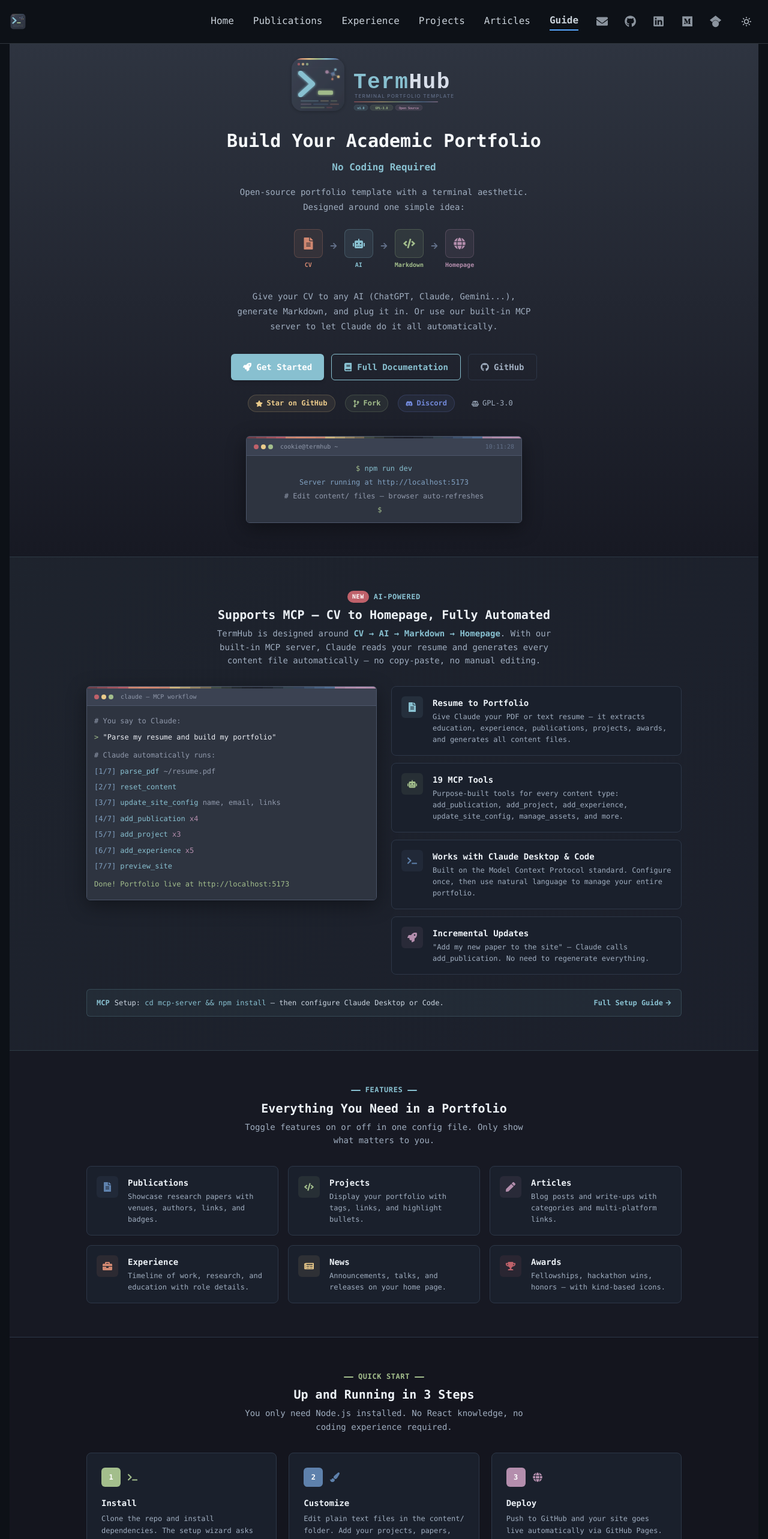
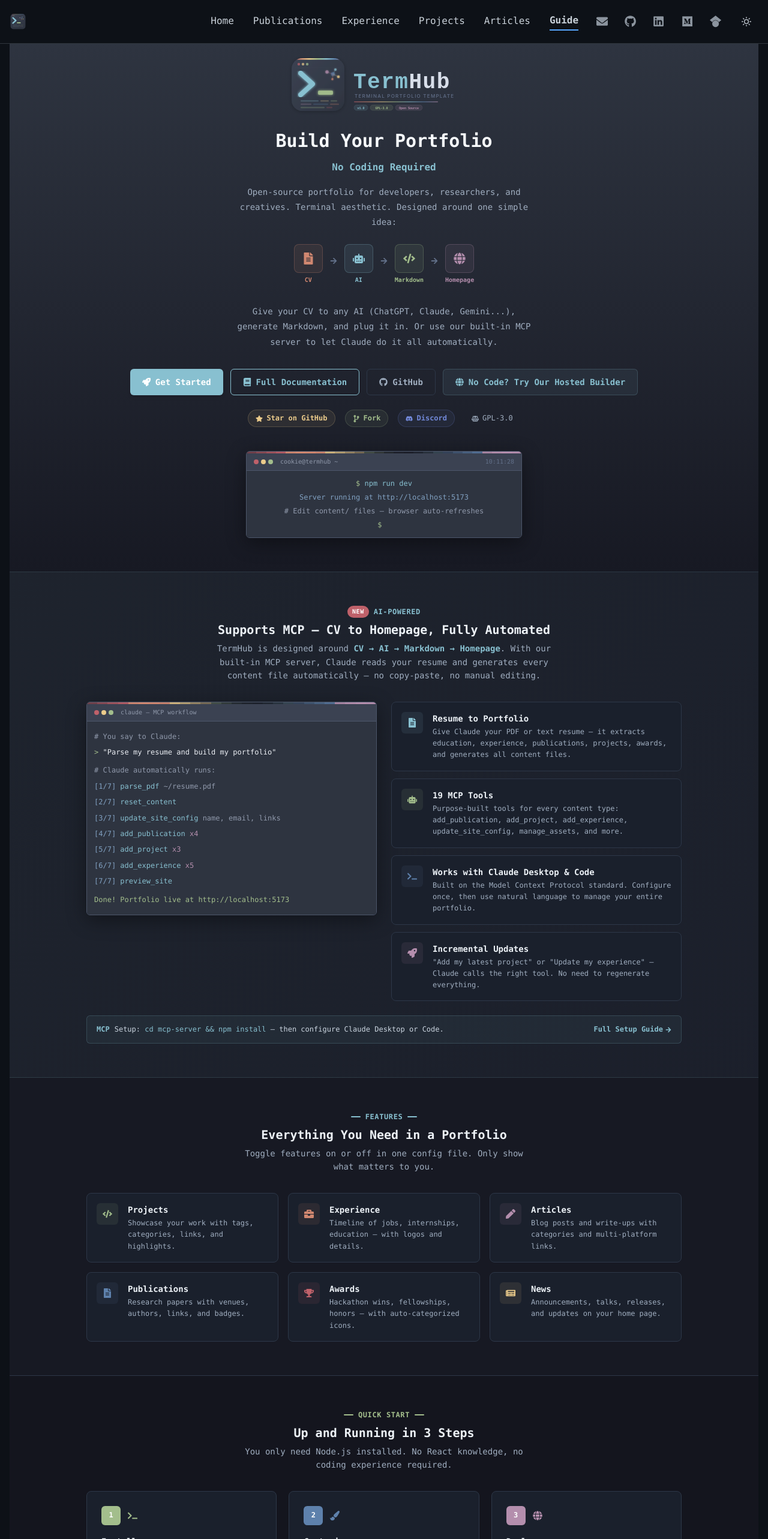
Before and after one commit to qhz991029/qhz991029.github.io, a React (Vite) app: page /guide in a window 1280 px wide. Shown: the top 2566 px of the page at 60% size. Built offline with nearby package versions, Linux system fonts and the light colour scheme.

Commit message:
add official webpage

```diff
--- a/src/components/GuideDocs.tsx
+++ b/src/components/GuideDocs.tsx
@@ -9,7 +9,7 @@
   FaLaptopCode, FaPenFancy, FaBriefcase, FaFlask, FaBullhorn,
   FaUser, FaImage, FaTerminal, FaCloudUploadAlt, FaQuestionCircle,
   FaChevronDown, FaArrowLeft, FaFolder, FaFile, FaCode,
-  FaLightbulb, FaRobot,
+  FaLightbulb, FaRobot, FaGlobe,
 } from 'react-icons/fa'
 import { IconType } from 'react-icons'
 import { terminalPalette } from '@/config/theme'
@@ -139,10 +139,11 @@
       ] },
       { type: 'text', content: 'Common presets to get started quickly:' },
       { type: 'table', content: `Preset|What to enable
-Academic researcher|publications, experience, news, articles
 Software developer|projects, experience, articles
+Researcher / Academic|publications, experience, news, articles
+Student / Job seeker|projects, experience, awards
 Designer / Creative|projects, articles
-Minimal portfolio|projects, experience` },
+Minimal|projects only` },
       { type: 'code', label: 'How it looks in site.json', content: `"features": {
   "publications": true,
   "projects": true,
@@ -557,7 +558,7 @@
         { name: 'Avatar or logo not showing?', desc: 'Make sure the file is in content/images/ and the filename matches exactly (case-sensitive). Check avatar field in site.json or key in logos.json.' },
         { name: 'How to change colors/theme?', desc: 'Edit src/config/theme.ts — this requires some code knowledge. The file has comments explaining each color.' },
         { name: 'How to add a new page?', desc: 'Requires code changes: create a component in src/components/, add a route in src/App.tsx, and add to navItems in src/site.config.ts.' },
-        { name: 'Non-academic portfolio?', desc: 'Absolutely! Just disable publications and research in site.json features, and focus on projects and articles. Works great for developers, designers, and writers.' },
+        { name: 'Not a researcher?', desc: 'No problem! Disable publications and research in site.json, focus on projects and articles. TermHub works great for developers, designers, students, and anyone who wants a clean portfolio.' },
       ] },
     ],
   },
@@ -1050,6 +1051,47 @@
               No Code Required
             </Badge>
           </Flex>
+
+          {/* No-code alternative */}
+          <Flex
+            mt={5}
+            bg={isDark ? 'rgba(136,192,208,0.06)' : 'rgba(136,192,208,0.08)'}
+            border={`1px solid ${isDark ? 'rgba(136,192,208,0.15)' : 'rgba(136,192,208,0.2)'}`}
+            borderRadius="md"
+            px={4} py={3}
+            align="center"
+            justify="space-between"
+            flexWrap="wrap"
+            gap={3}
+          >
+            <HStack spacing={2} flex={1}>
+              <Text fontSize="xs" color={tc.command} fontWeight="bold" fontFamily="mono" flexShrink={0}>TIP</Text>
+              <Text fontSize="xs" color={mutedText} lineHeight="1.7">
+                <Text as="span" fontWeight="bold">Don&apos;t want to set up a dev environment?</Text>
+                {' '}We also offer a hosted solution — just upload your resume and get a live portfolio. No Git, no terminal, no coding required.
+              </Text>
+            </HStack>
+            <Flex
+              as="a"
+              href="https://termhubai.com"
+              target="_blank"
+              rel="noopener noreferrer"
+              bg={tc.command}
+              color="white"
+              px={4} py={1.5}
+              borderRadius="md"
+              fontWeight="semibold"
+              fontSize="xs"
+              align="center"
+              gap={1.5}
+              _hover={{ opacity: 0.85 }}
+              transition="all 0.2s"
+              flexShrink={0}
+            >
+              <Icon as={FaGlobe} boxSize={3} />
+              termhubai.com
+            </Flex>
+          </Flex>
         </Box>
 
         <Grid templateColumns={['1fr', '1fr', '230px 1fr']} gap={8}>
--- a/src/components/GuideLanding.tsx
+++ b/src/components/GuideLanding.tsx
@@ -216,7 +216,7 @@
             mb={3}
             lineHeight="1.3"
           >
-            Build Your Academic Portfolio
+            Build Your Portfolio
           </Heading>
           <Text
             fontSize={['sm', 'md']}
@@ -234,8 +234,8 @@
             mb={6}
             lineHeight="1.8"
           >
-            Open-source portfolio template with a terminal aesthetic.
-            Designed around one simple idea:
+            Open-source portfolio for developers, researchers, and creatives.
+            Terminal aesthetic. Designed around one simple idea:
           </Text>
 
           {/* CV → AI → Markdown → Homepage pipeline */}
@@ -345,6 +345,27 @@
             >
               <Icon as={FaGithub} boxSize={3.5} />
               GitHub
+            </Flex>
+
+            <Flex
+              as="a"
+              href="https://termhubai.com"
+              target="_blank"
+              rel="noopener noreferrer"
+              bg={isDark ? 'rgba(136,192,208,0.08)' : 'rgba(136,192,208,0.1)'}
+              border={`1px solid ${isDark ? 'rgba(136,192,208,0.2)' : 'rgba(136,192,208,0.25)'}`}
+              color={tc.command}
+              px={5} py={2.5}
+              borderRadius="md"
+              fontWeight="semibold"
+              fontSize="sm"
+              align="center"
+              gap={2}
+              _hover={{ bg: isDark ? 'rgba(136,192,208,0.15)' : 'rgba(136,192,208,0.18)' }}
+              transition="all 0.2s"
+            >
+              <Icon as={FaGlobe} boxSize={3.5} />
+              No Code? Try Our Hosted Builder
             </Flex>
           </Flex>
 
@@ -537,7 +558,7 @@
                   { icon: FaFileAlt, title: 'Resume to Portfolio', desc: 'Give Claude your PDF or text resume — it extracts education, experience, publications, projects, awards, and generates all content files.', color: '#88c0d0' },
                   { icon: FaRobot, title: '19 MCP Tools', desc: 'Purpose-built tools for every content type: add_publication, add_project, add_experience, update_site_config, manage_assets, and more.', color: '#a3be8c' },
                   { icon: FaTerminal, title: 'Works with Claude Desktop & Code', desc: 'Built on the Model Context Protocol standard. Configure once, then use natural language to manage your entire portfolio.', color: '#5e81ac' },
-                  { icon: FaRocket, title: 'Incremental Updates', desc: '"Add my new paper to the site" — Claude calls add_publication. No need to regenerate everything.', color: '#b48ead' },
+                  { icon: FaRocket, title: 'Incremental Updates', desc: '"Add my latest project" or "Update my experience" — Claude calls the right tool. No need to regenerate everything.', color: '#b48ead' },
                 ].map(item => (
                   <HStack
                     key={item.title}
@@ -608,12 +629,12 @@
         />
 
         <SimpleGrid columns={[1, 2, 3]} spacing={4}>
-          <FeatureCard icon={FaFileAlt} title="Publications" desc="Showcase research papers with venues, authors, links, and badges." accent="#5e81ac" />
-          <FeatureCard icon={FaCode} title="Projects" desc="Display your portfolio with tags, links, and highlight bullets." accent="#a3be8c" />
+          <FeatureCard icon={FaCode} title="Projects" desc="Showcase your work with tags, categories, links, and highlights." accent="#a3be8c" />
+          <FeatureCard icon={FaBriefcase} title="Experience" desc="Timeline of jobs, internships, education — with logos and details." accent="#d08770" />
           <FeatureCard icon={FaPen} title="Articles" desc="Blog posts and write-ups with categories and multi-platform links." accent="#b48ead" />
-          <FeatureCard icon={FaBriefcase} title="Experience" desc="Timeline of work, research, and education with role details." accent="#d08770" />
-          <FeatureCard icon={FaNewspaper} title="News" desc="Announcements, talks, and releases on your home page." accent="#ebcb8b" />
-          <FeatureCard icon={FaTrophy} title="Awards" desc="Fellowships, hackathon wins, honors — with kind-based icons." accent="#bf616a" />
+          <FeatureCard icon={FaFileAlt} title="Publications" desc="Research papers with venues, authors, links, and badges." accent="#5e81ac" />
+          <FeatureCard icon={FaTrophy} title="Awards" desc="Hackathon wins, fellowships, honors — with auto-categorized icons." accent="#bf616a" />
+          <FeatureCard icon={FaNewspaper} title="News" desc="Announcements, talks, releases, and updates on your home page." accent="#ebcb8b" />
         </SimpleGrid>
       </Container>
 
@@ -640,7 +661,7 @@
             />
             <StepCard
               step={2} icon={FaPaintBrush} title="Customize" color="#5e81ac"
-              desc="Edit plain text files in the content/ folder. Add your projects, papers, and experience. Save the file — browser auto-refreshes."
+              desc="Edit plain text files in the content/ folder. Add your projects, experience, and more. Save the file — browser auto-refreshes."
               command="npm run dev"
             />
             <StepCard
@@ -665,6 +686,47 @@
               <Text as="span" fontWeight="bold">Node.js v18+</Text>
               {' '}— download from nodejs.org (choose LTS). That's it!
             </Text>
+          </Flex>
+
+          {/* No-code alternative */}
+          <Flex
+            mt={4}
+            bg={isDark ? 'rgba(136,192,208,0.06)' : 'rgba(136,192,208,0.08)'}
+            border={`1px solid ${isDark ? 'rgba(136,192,208,0.15)' : 'rgba(136,192,208,0.2)'}`}
+            borderRadius="md"
+            px={4} py={3}
+            align="center"
+            justify="space-between"
+            flexWrap="wrap"
+            gap={3}
+          >
+            <HStack spacing={2} flex={1}>
+              <Text fontSize="xs" color={tc.command} fontWeight="bold" fontFamily="mono" flexShrink={0}>TIP</Text>
+              <Text fontSize="xs" color={useColorModeValue('gray.600', 'gray.300')} lineHeight="1.7">
+                <Text as="span" fontWeight="bold">Don&apos;t want to set up a dev environment?</Text>
+                {' '}We also offer a hosted solution — just upload your resume and get a live portfolio. No Git, no terminal, no coding required.
+              </Text>
+            </HStack>
+            <Flex
+              as="a"
+              href="https://termhubai.com"
+              target="_blank"
+              rel="noopener noreferrer"
+              bg={tc.command}
+              color="white"
+              px={4} py={1.5}
+              borderRadius="md"
+              fontWeight="semibold"
+              fontSize="xs"
+              align="center"
+              gap={1.5}
+              _hover={{ opacity: 0.85 }}
+              transition="all 0.2s"
+              flexShrink={0}
+            >
+              <Icon as={FaGlobe} boxSize={3} />
+              termhubai.com
+            </Flex>
           </Flex>
         </Container>
       </Box>
@@ -801,7 +863,7 @@
               </Flex>
               <Box px={4} py={2} fontFamily="mono" fontSize="sm">
                 {[
-                  { name: 'publications', on: true, label: 'Research papers' },
+                  { name: 'publications', on: true, label: 'Papers & publications' },
                   { name: 'projects', on: true, label: 'Portfolio' },
                   { name: 'articles', on: true, label: 'Blog posts' },
                   { name: 'experience', on: true, label: 'Work timeline' },
@@ -830,9 +892,9 @@
                 Recommended presets
               </Text>
               {[
-                { icon: FaGraduationCap, label: 'Researcher', features: 'pubs + experience', color: '#5e81ac' },
-                { icon: FaCode, label: 'Developer', features: 'projects + articles', color: '#a3be8c' },
-                { icon: FaBook, label: 'Student', features: 'projects + exp', color: '#d08770' },
+                { icon: FaCode, label: 'Developer', features: 'projects + experience + articles', color: '#a3be8c' },
+                { icon: FaGraduationCap, label: 'Researcher', features: 'publications + experience + news', color: '#5e81ac' },
+                { icon: FaBook, label: 'Student', features: 'projects + experience + awards', color: '#d08770' },
                 { icon: FaCog, label: 'Minimal', features: 'projects only', color: '#b48ead' },
               ].map(p => (
                 <HStack
@@ -1098,6 +1160,45 @@
           </Flex>
         </Flex>
 
+        {/* No-code callout */}
+        <Flex
+          mt={8}
+          mx="auto"
+          maxW="520px"
+          bg={isDark ? 'rgba(136,192,208,0.06)' : 'rgba(136,192,208,0.08)'}
+          border={`1px solid ${isDark ? 'rgba(136,192,208,0.15)' : 'rgba(136,192,208,0.2)'}`}
+          borderRadius="lg"
+          px={5} py={4}
+          direction="column"
+          align="center"
+          gap={3}
+        >
+          <Text fontSize="sm" color={useColorModeValue('gray.600', 'gray.300')} textAlign="center" lineHeight="1.7">
+            <Text as="span" fontWeight="bold" color={tc.command}>Don&apos;t want to touch code?</Text>
+            {' '}We also offer a hosted solution — upload your resume, and we build your portfolio for you. No Git, no terminal, no setup.
+          </Text>
+          <Flex
+            as="a"
+            href="https://termhubai.com"
+            target="_blank"
+            rel="noopener noreferrer"
+            bg={tc.command}
+            color="white"
+            px={5} py={2}
+            borderRadius="md"
+            fontWeight="semibold"
+            fontSize="sm"
+            align="center"
+            gap={2}
+            _hover={{ opacity: 0.85, transform: 'translateY(-1px)' }}
+            transition="all 0.2s"
+            shadow="md"
+          >
+            <Icon as={FaGlobe} boxSize={3.5} />
+            Try termhubai.com
+          </Flex>
+        </Flex>
+
         {/* Hide guide hint */}
         <HideGuideHint />
       </Container>
```
Also changed, not shown: 1 other file (tests, documents, lock files or other folders).
